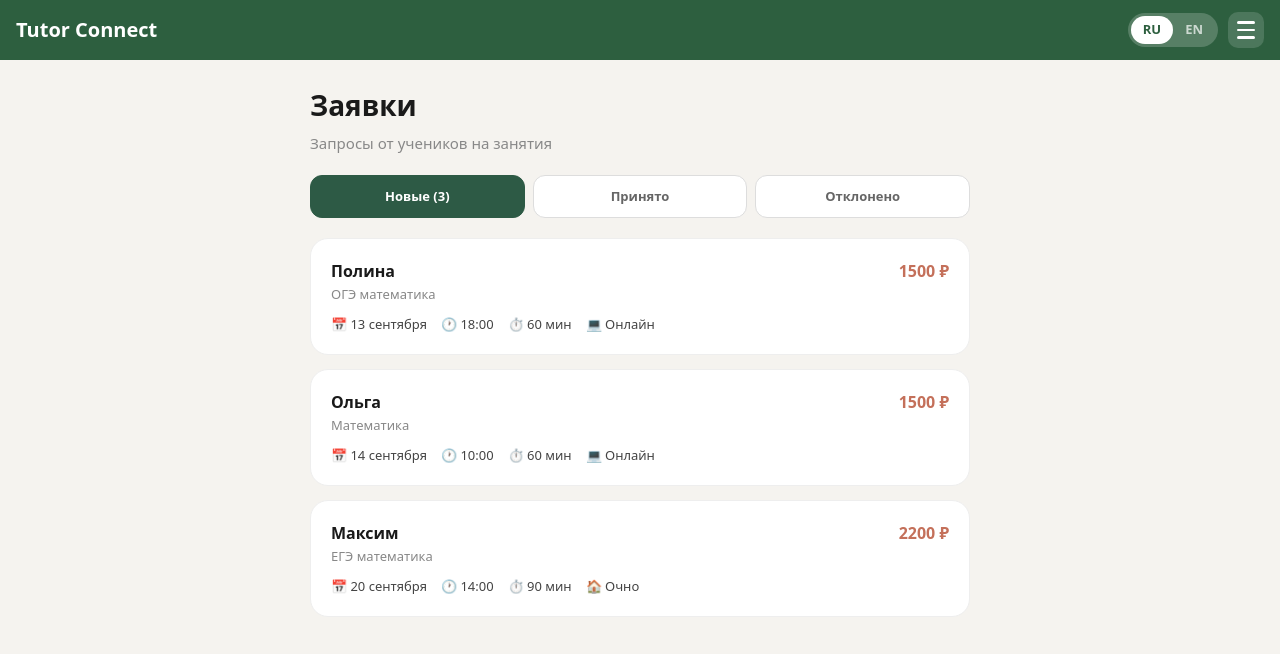
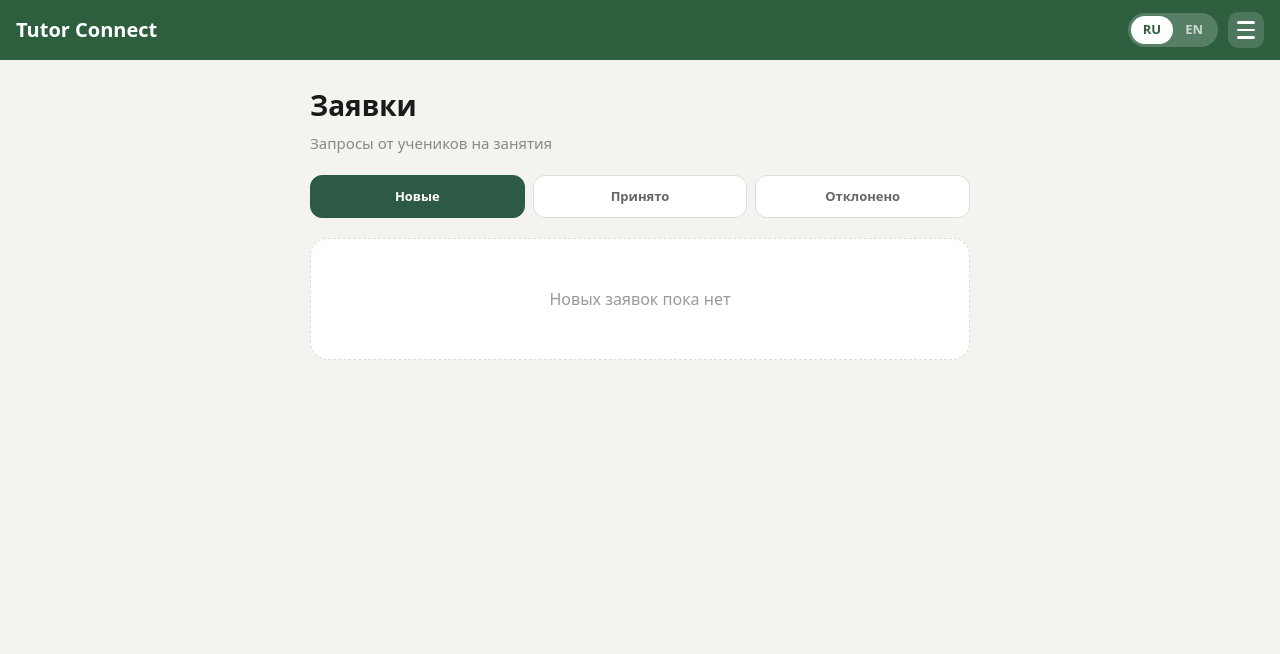
Before and after one commit to yaroslavnapril/tutor-connect, a Next.js app: page /requests in a window 1280 px wide. Shown: the top 654 px of the page. Built offline with nearby package versions, Linux system fonts and the light colour scheme.

Commit message:
Update bookings.ts

```diff
--- a/app/data/bookings.ts
+++ b/app/data/bookings.ts
@@ -3,15 +3,13 @@ export interface Booking {
   tutorId: string
   studentName: string
   subject: string
-  date: string // YYYY-MM-DD
-  time: string // HH:MM
-  duration: number // минут
+  date: string
+  time: string
+  duration: number
   price: number
   format: 'online' | 'offline'
-  status: 'pending' | 'confirmed' | 'completed' | 'cancelled'
+  status: 'confirmed' | 'completed' | 'cancelled'
   createdAt: string
-  message?: string
-  statusChangedAt?: string
 }
 
 export const BOOKINGS: Booking[] = [
@@ -42,34 +40,6 @@ export const BOOKINGS: Booking[] = [
     createdAt: '2026-09-10'
   },
   {
-    id: 'b3',
-    tutorId: '1',
-    studentName: 'Ольга',
-    subject: 'Математика',
-    date: '2026-09-14',
-    time: '10:00',
-    duration: 60,
-    price: 1500,
-    format: 'online',
-    status: 'pending',
-    createdAt: '2026-09-11',
-    message: 'Готовимся к контрольной на следующей неделе, нужно закрепить тему дробей.'
-  },
-  {
-    id: 'b4',
-    tutorId: '1',
-    studentName: 'Максим',
-    subject: 'ЕГЭ математика',
-    date: '2026-09-20',
-    time: '14:00',
-    duration: 90,
-    price: 2200,
-    format: 'offline',
-    status: 'pending',
-    createdAt: '2026-09-12',
-    message: 'Хочу подтянуть профильную математику перед экзаменом, начинаем с нуля почти.'
-  },
-  {
     id: 'b5',
     tutorId: '1',
     studentName: 'Кирилл',
@@ -81,19 +51,5 @@ export const BOOKINGS: Booking[] = [
     format: 'online',
     status: 'completed',
     createdAt: '2026-08-28'
-  },
-  {
-    id: 'b6',
-    tutorId: '1',
-    studentName: 'Полина',
-    subject: 'ОГЭ математика',
-    date: '2026-09-13',
-    time: '18:00',
-    duration: 60,
-    price: 1500,
-    format: 'online',
-    status: 'pending',
-    createdAt: '2026-09-12',
-    message: 'Ищу репетитора на регулярной основе, 2 раза в неделю.'
   }
 ]
```
